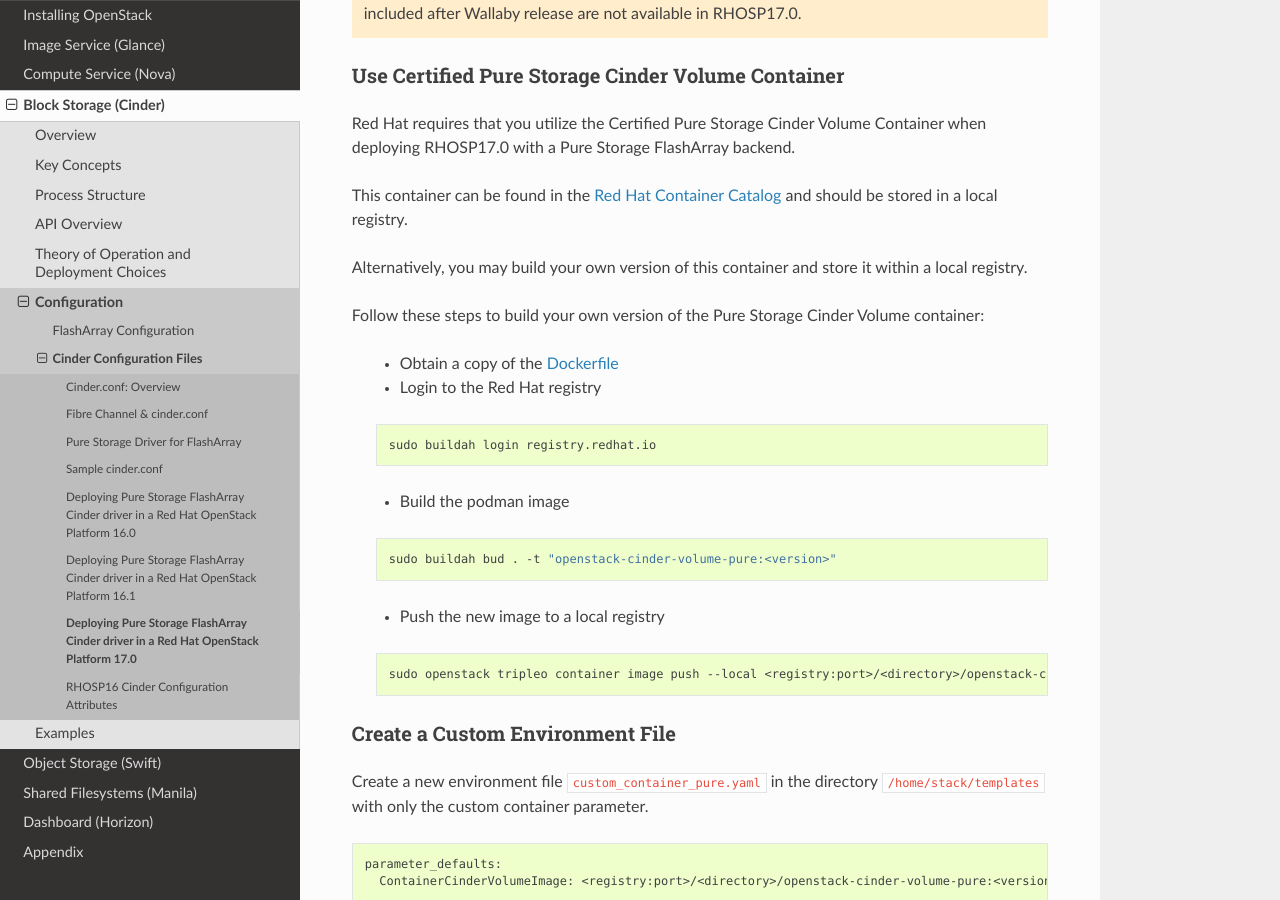
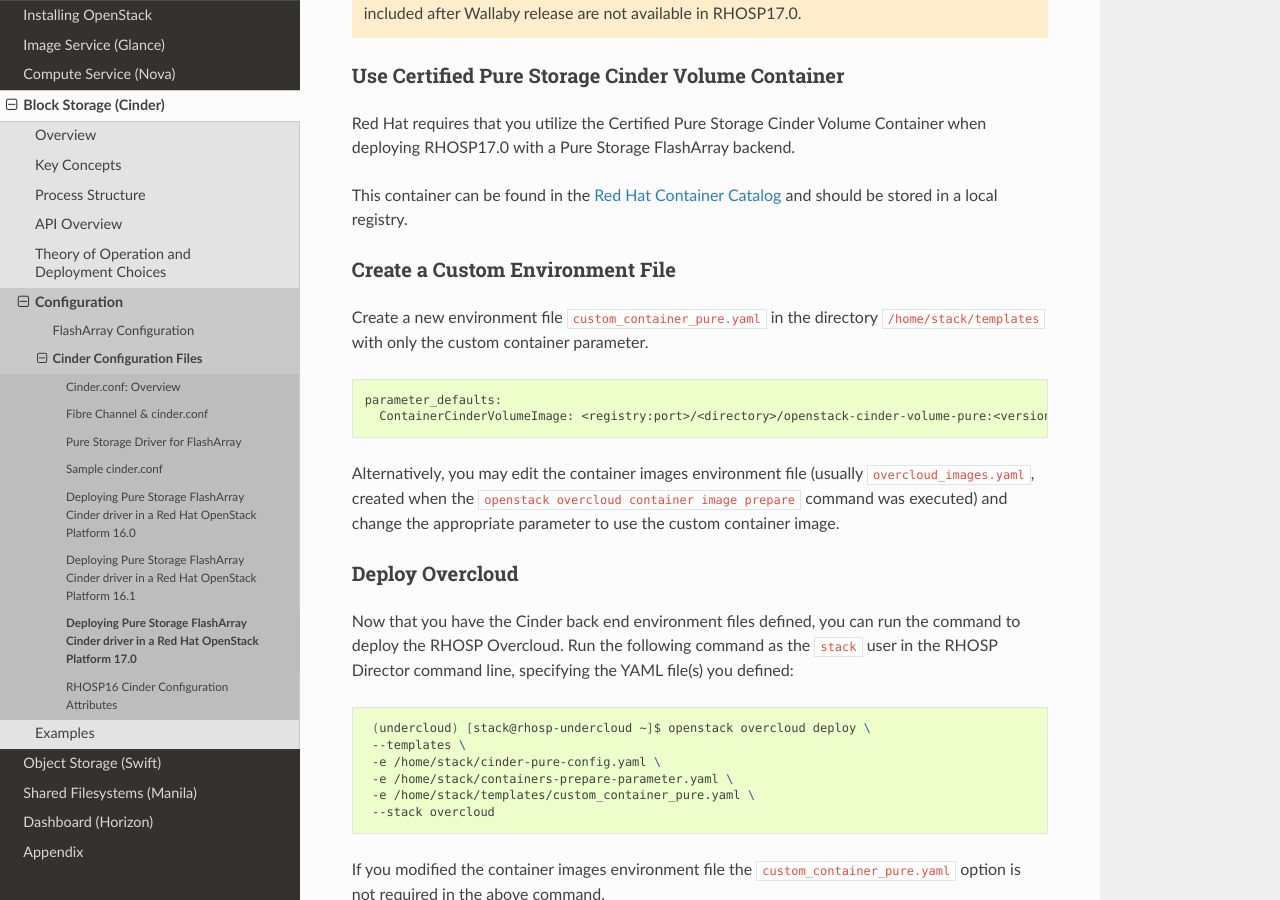
Before and after one commit to aminalm/openstack-docs, a Sphinx documentation site: the page built from source/cinder/configuration/cinder_config_files/section_rhosp170_director_flasharray_configuration.rst, in a window 1280 px wide and 900 px high, scrolled down 2150 px. Built offline with Sphinx 7.4.7 and the Read the Docs theme 2.0.0, drawn with Linux system fonts in a browser that asks for light colours; pages that are not in the unit, such as notebooks, are missing from menus.

Commit message:
Update section_rhosp170_director_flasharray_configuration.rst

```diff
--- a/source/cinder/configuration/cinder_config_files/section_rhosp170_director_flasharray_configuration.rst
+++ b/source/cinder/configuration/cinder_config_files/section_rhosp170_director_flasharray_configuration.rst
@@ -119,32 +119,6 @@
 
 This container can be found in the `Red Hat Container Catalog <https://catalog.redhat.com/software/containers/search?q=pure&p=1>`__
 and should be stored in a local registry.
-
-Alternatively, you may build your own version of this container and store it
-within a local registry.
-
-Follow these steps to build your own version of the Pure Storage Cinder Volume
-container:
-
- * Obtain a copy of the `Dockerfile <https://raw.githubusercontent.com/PureStorage-OpenConnect/tripleo-deployment-configs/master/RHOSP17.0/Dockerfile>`__
-
- * Login to the Red Hat registry
-
- .. code-block:: bash
-
-    sudo buildah login registry.redhat.io
-
- * Build the podman image
-
- .. code-block:: bash
-
-    sudo buildah bud . -t "openstack-cinder-volume-pure:<version>"
-
- * Push the new image to a local registry
-
- .. code-block:: bash
-
-    sudo openstack tripleo container image push --local <registry:port>/<directory>/openstack-cinder-volume-pure:<version>
 
 Create a Custom Environment File
 ^^^^^^^^^^^^^^^^^^^^^^^^^^^^^^^^
```
